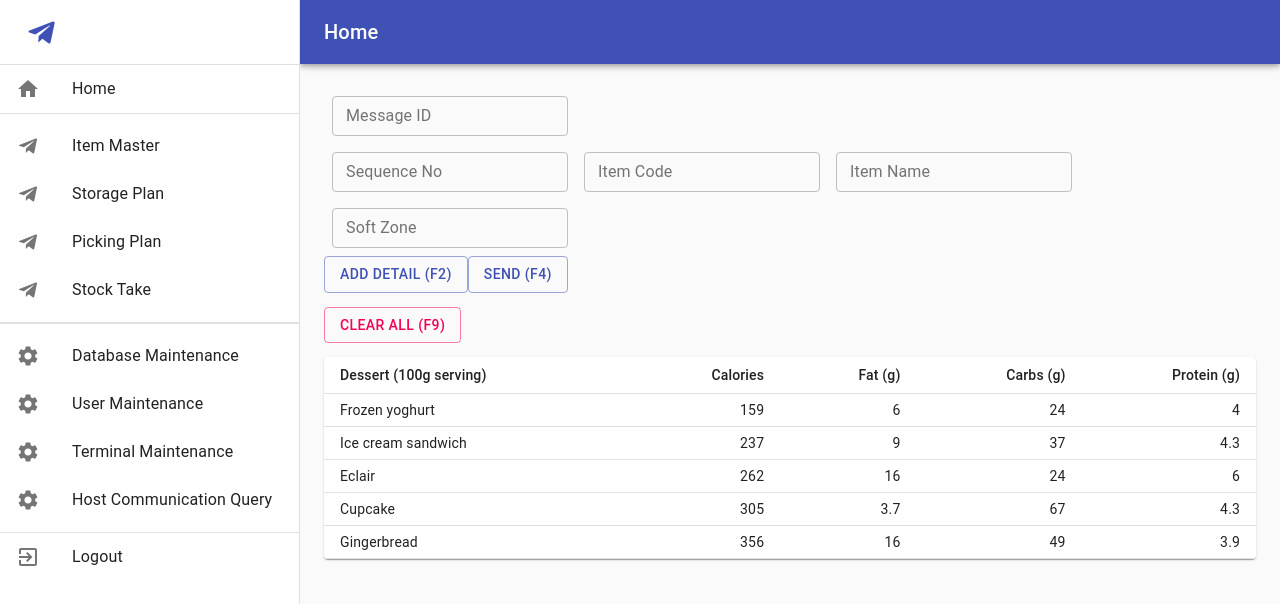
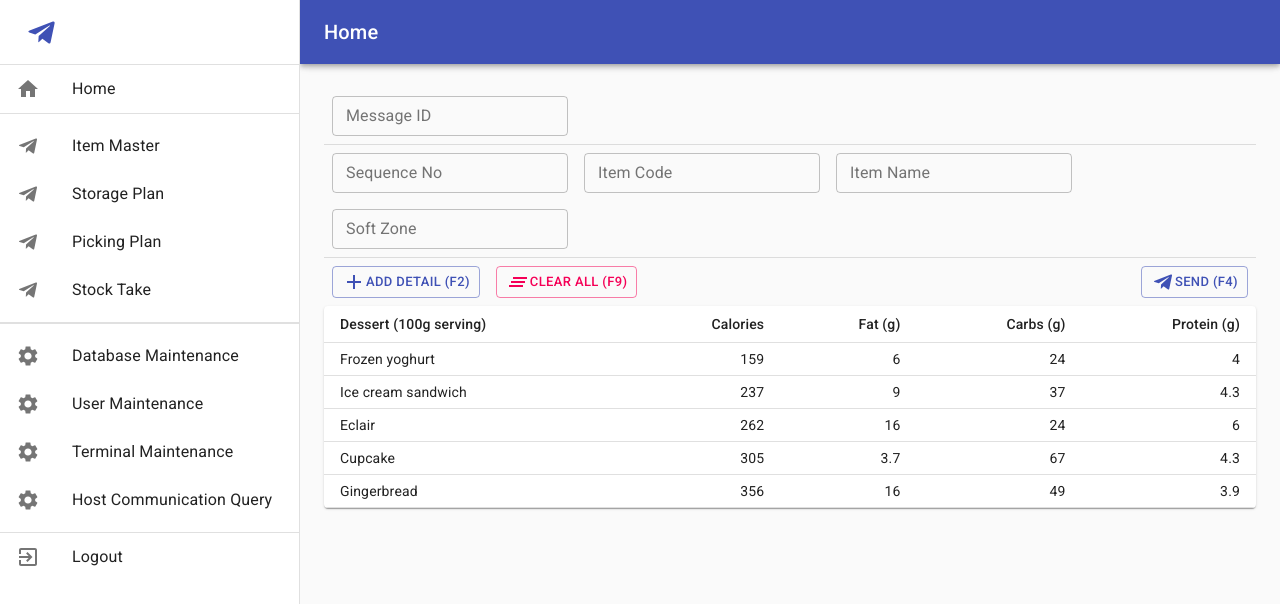
Before and after one commit to xueyublue/wse3, a React (Create React App) app: page / in a window 1280 px wide. Shown: the top 604 px of the page. Built offline with nearby package versions, Linux system fonts and the light colour scheme.

Commit message:
button aligement

```diff
--- a/public/index.html
+++ b/public/index.html
@@ -10,34 +10,13 @@
       content="Web site created using create-react-app"
     />
     <link rel="apple-touch-icon" href="%PUBLIC_URL%/logo192.png" />
-    <!--
-      manifest.json provides metadata used when your web app is installed on a
-      user's mobile device or desktop. See https://developers.google.com/web/fundamentals/web-app-manifest/
-    -->
     <link rel="manifest" href="%PUBLIC_URL%/manifest.json" />
-    <!--
-      Notice the use of %PUBLIC_URL% in the tags above.
-      It will be replaced with the URL of the `public` folder during the build.
-      Only files inside the `public` folder can be referenced from the HTML.
-
-      Unlike "/favicon.ico" or "favicon.ico", "%PUBLIC_URL%/favicon.ico" will
-      work correctly both with client-side routing and a non-root public URL.
-      Learn how to configure a non-root public URL by running `npm run build`.
-    -->
+    <link rel="stylesheet" href="https://fonts.googleapis.com/icon?family=Material+Icons" />
+    <link rel="stylesheet" href="https://fonts.googleapis.com/css?family=Roboto:300,400,500,700&display=swap" />
     <title>WSE 3.0</title>
   </head>
   <body>
     <noscript>You need to enable JavaScript to run this app.</noscript>
     <div id="root"></div>
-    <!--
-      This HTML file is a template.
-      If you open it directly in the browser, you will see an empty page.
-
-      You can add webfonts, meta tags, or analytics to this file.
-      The build step will place the bundled scripts into the <body> tag.
-
-      To begin the development, run `npm start` or `yarn start`.
-      To create a production bundle, use `npm run build` or `yarn build`.
-    -->
   </body>
 </html>
--- a/src/component/page/imm.js
+++ b/src/component/page/imm.js
@@ -1,6 +1,6 @@
 import React from "react";
 import { makeStyles } from "@material-ui/core/styles";
-import { Button, TextField } from "@material-ui/core";
+import { Button, Divider, TextField } from "@material-ui/core";
 import Table from "@material-ui/core/Table";
 import TableBody from "@material-ui/core/TableBody";
 import TableCell from "@material-ui/core/TableCell";
@@ -8,12 +8,20 @@ import TableContainer from "@material-ui/core/TableContainer";
 import TableHead from "@material-ui/core/TableHead";
 import TableRow from "@material-ui/core/TableRow";
 import Paper from "@material-ui/core/Paper";
+import AddIcon from "@material-ui/icons/Add";
+import ClearAllIcon from "@material-ui/icons/ClearAll";
+import TelegramIcon from "@material-ui/icons/Telegram";
 
 const useStyles = makeStyles((theme) => ({
-  root: {
+  form: {
     "& > *": {
       margin: theme.spacing(1),
       width: "30ch",
+    },
+  },
+  buttons: {
+    "& > *": {
+      margin: theme.spacing(1),
     },
   },
   table: {
@@ -38,26 +46,34 @@ export default function IMM() {
 
   return (
     <div>
-      <form className={classes.root} noValidate autoComplete="off">
+      <form className={classes.form} noValidate autoComplete="off">
         <TextField variant="outlined" label="Message ID" size="small" />
       </form>
-      <form className={classes.root} noValidate autoComplete="off">
+      <Divider />
+      <form className={classes.form} noValidate autoComplete="off">
         <TextField variant="outlined" label="Sequence No" size="small" />
         <TextField variant="outlined" label="Item Code" size="small" />
         <TextField variant="outlined" label="Item Name" size="small" />
         <TextField variant="outlined" label="Soft Zone" size="small" />
       </form>
-      <Button variant="outlined" color="primary">
-        Add Detail (F2)
-      </Button>
-      <Button variant="outlined" color="primary">
-        Send (F4)
-      </Button>
-      <p></p>
-      <Button variant="outlined" color="secondary">
-        Clear All (F9)
-      </Button>
-      <p></p>
+      <Divider />
+      <div className={classes.buttons}>
+        <Button variant="outlined" color="primary" size="small">
+          <AddIcon />
+          Add Detail (F2)
+        </Button>
+        <Button variant="outlined" color="secondary" size="small">
+          <ClearAllIcon /> Clear All (F9)
+        </Button>
+        <Button
+          variant="outlined"
+          color="primary"
+          size="small"
+          style={{ float: "right" }}
+        >
+          <TelegramIcon /> Send (F4)
+        </Button>
+      </div>
       <TableContainer component={Paper}>
         <Table
           className={classes.table}
```
Also changed, not shown: 1 other file (tests, documents, lock files or other folders).
